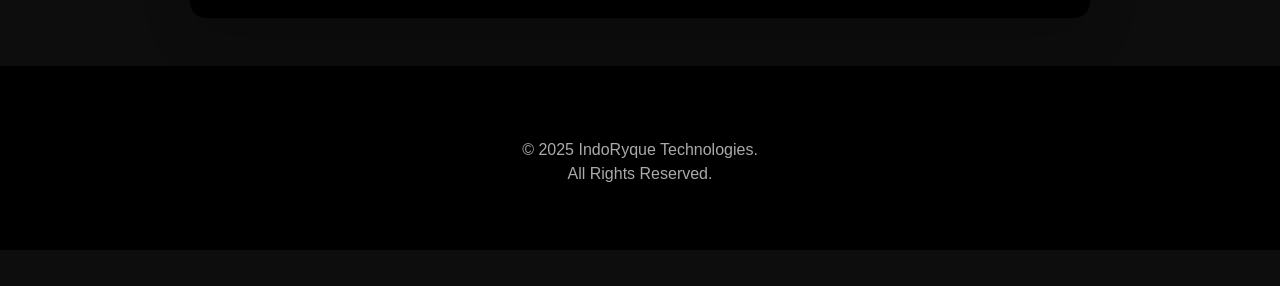
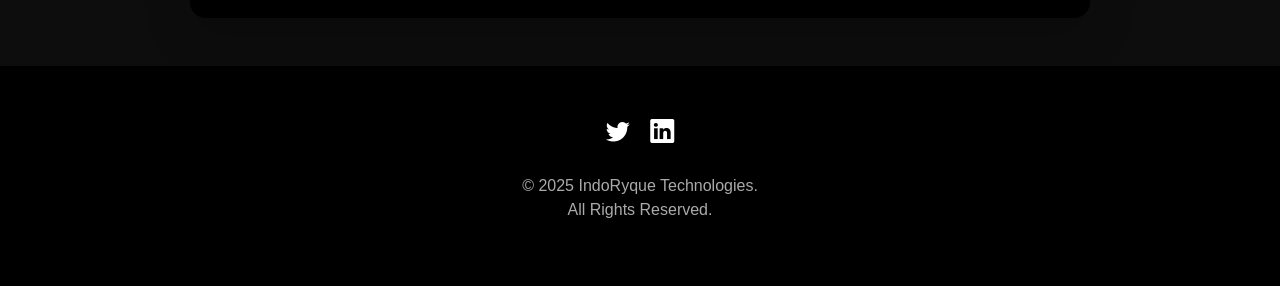
Before and after one commit to harshlg929/Indoryque, a plain HTML site: page index.html in a window 1280 px wide. Shown: the part 5641-5927 px from the top of the page. Before the commit the page ends 5891 px from the top, so only its background shows below. Drawn offline with nearby package versions, Linux system fonts and the light colour scheme.

Commit message:
Added Social media handle in footer

```diff
--- a/css/styles.css
+++ b/css/styles.css
@@ -349,6 +349,7 @@ footer {
 
 footer a {
   color: #00bfff;
+  text-decoration: none;
 }
 
 footer a:hover {
--- a/index.html
+++ b/index.html
@@ -18,7 +18,6 @@
       href="https://fonts.googleapis.com/css2?family=Montserrat:wght@600;700&display=swap"
       rel="stylesheet"
     />
-
     <!-- Custom CSS -->
     <link href="css/styles.css" rel="stylesheet" />
   </head>
@@ -301,7 +300,6 @@
   </section>
     -->
 
-
     <!-- Team -->
     <section id="team" class="py-5">
       <div class="container">
@@ -485,7 +483,11 @@
           <div class="col-md-8">
             <div class="card bg-dark border-0 shadow-lg rounded-4 p-4">
               <div class="card-body">
-                <form action="mailto:hr@indoryque.in" method="post" enctype="text/plain">
+                <form
+                  action="mailto:hr@indoryque.in"
+                  method="post"
+                  enctype="text/plain"
+                >
                   <div class="mb-3">
                     <input
                       type="text"
@@ -580,6 +582,24 @@
 
         </div>
       -->
+        <div class="mb-3">
+          <a
+            href="https://twitter.com/"
+            target="_blank"
+            rel="noopener noreferrer"
+            class="text-white mx-2"
+          >
+            <i class="bi bi-twitter fs-4"></i>
+          </a>
+          <a
+            href="https://linkedin.com/company/indoryque-technologies"
+            target="_blank"
+            rel="noopener noreferrer"
+            class="text-white mx-2"
+          >
+            <i class="bi bi-linkedin fs-4"></i>
+          </a>
+        </div>
         <p class="mt-4">
           &copy; 2025 IndoRyque Technologies.<br />
           All Rights Reserved.
@@ -630,7 +650,6 @@ function type() {
 
       type();
 
-
       document.querySelectorAll(".navbar-nav .nav-link").forEach((link) => {
         link.addEventListener("click", () => {
           const navMenu = document.getElementById("navMenu");
```
Lines whose indentation alone changed are shown as unchanged.
